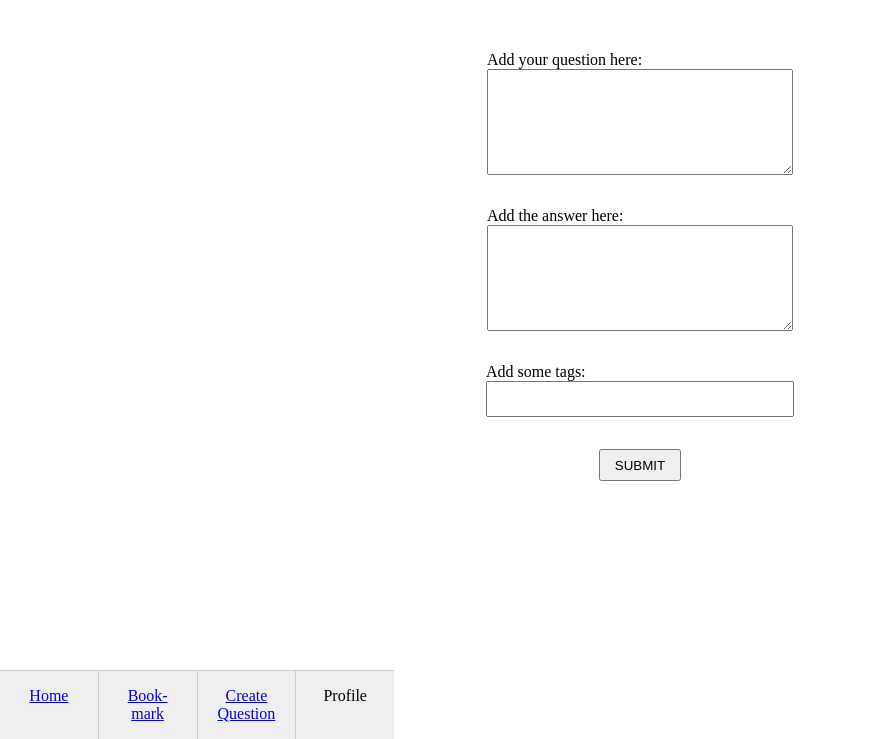
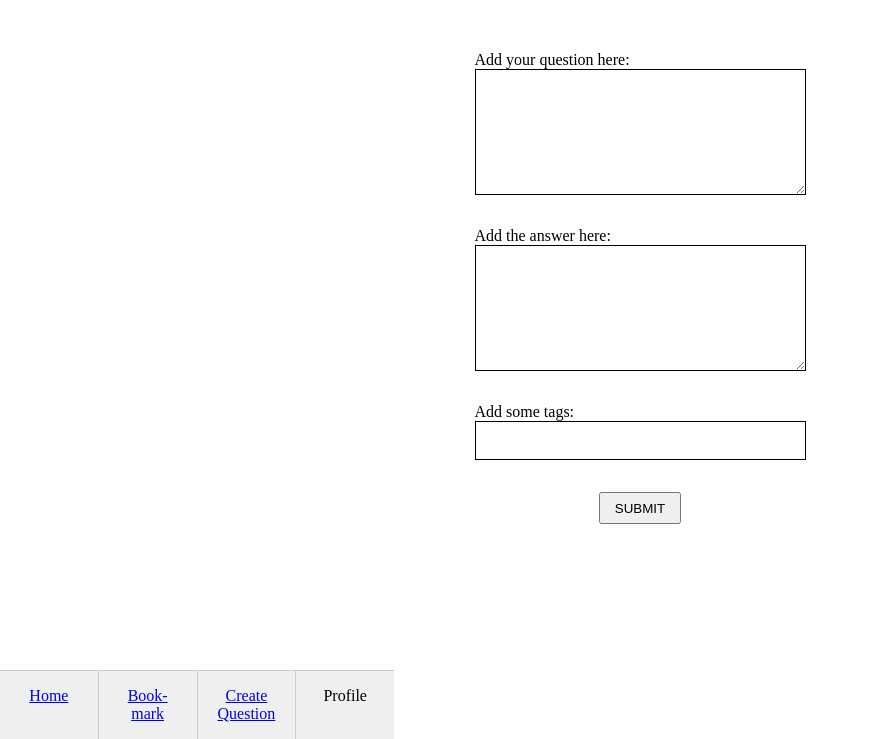
Before and after one commit to mariereese/quiz-app, a website built with Parcel: page create.html in a window 1280 px wide. Shown: the part 61-800 px from the top of the page, without its empty margins (0-869 px from the left). Built offline with nearby package versions, Linux system fonts and the light colour scheme.

Commit message:
some css improvements

```diff
--- a/css/components/create.css
+++ b/css/components/create.css
@@ -6,25 +6,13 @@ form {
     justify-content: space-evenly;
     margin: 0 auto;
 }
+.create-form {
+    padding: 2em;
+}
+
 label {
     margin: 0;
     display: block;
-}
-
- .create-form__textarea {
-     display: block;
-     width: 300px;
-     height: 100px;
-}
-
-.create-form__text-input {
-    display: block;
-    width: 300px;
-    height: 30px;
-}
-
-.create-form {
-    padding: 2em;
 }
 
 .create-form__question {
@@ -37,7 +25,20 @@ label {
 
 .create-form__tags {
     margin-bottom: 2em;
+}
 
+.create-form__textarea {
+    display: block;
+    width: 325px;
+    height: 120px;
+    border: 1px solid #000;
+}
+
+.create-form__text-input {
+   display: block;
+   width: 325px;
+   height: 35px;
+   border: 1px solid #000;
 }
 
 .create-form__button {
@@ -45,6 +46,4 @@ label {
     display: block;
     padding: .5em 1em;
     text-transform: uppercase;
-
-
 }
```
